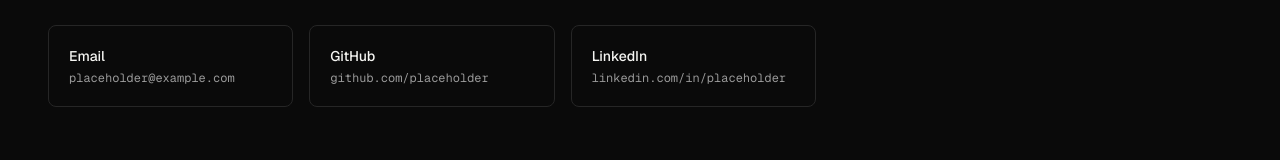
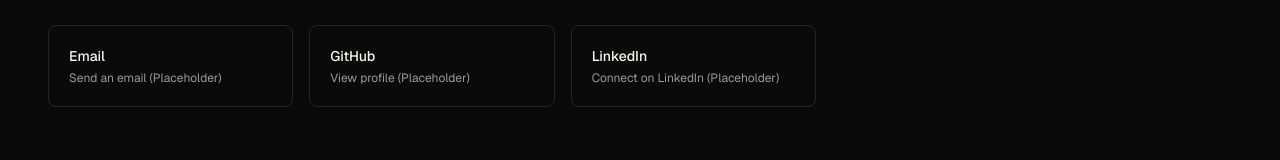
Before and after one commit to hirushaMaduranga/HirushaMaduranga-portfolio, a Next.js app: page / in a window 1280 px wide. Shown: the part 3311-3471 px from the top of the page. Built offline with nearby package versions, Linux system fonts and the light colour scheme.

Commit message:
create contact.tsx

```diff
--- a/components/sections/contact.tsx
+++ b/components/sections/contact.tsx
@@ -1,26 +1,26 @@
 import Link from "next/link";
 
-interface ContactLink {
+interface ContactItem {
   label: string;
   href: string;
-  detail: string;
+  description: string;
 }
 
-const contactLinks: ContactLink[] = [
+const contactItems: ContactItem[] = [
   {
     label: "Email",
     href: "#",
-    detail: "placeholder@example.com",
+    description: "Send an email (Placeholder)",
   },
   {
     label: "GitHub",
     href: "#",
-    detail: "github.com/placeholder",
+    description: "View profile (Placeholder)",
   },
   {
     label: "LinkedIn",
     href: "#",
-    detail: "linkedin.com/in/placeholder",
+    description: "Connect on LinkedIn (Placeholder)",
   },
 ];
 
@@ -46,7 +46,7 @@
           </div>
 
           <div className="grid grid-cols-1 sm:grid-cols-3 gap-4 pt-2">
-            {contactLinks.map((item) => (
+            {contactItems.map((item) => (
               <Link
                 key={item.label}
                 href={item.href}
@@ -55,8 +55,8 @@
                 <span className="text-sm font-medium text-[#F5F5F2] block">
                   {item.label}
                 </span>
-                <span className="text-xs text-[#9A9A9A] mt-1 block font-mono">
-                  {item.detail}
+                <span className="text-xs text-[#9A9A9A] mt-1 block">
+                  {item.description}
                 </span>
               </Link>
             ))}
```
